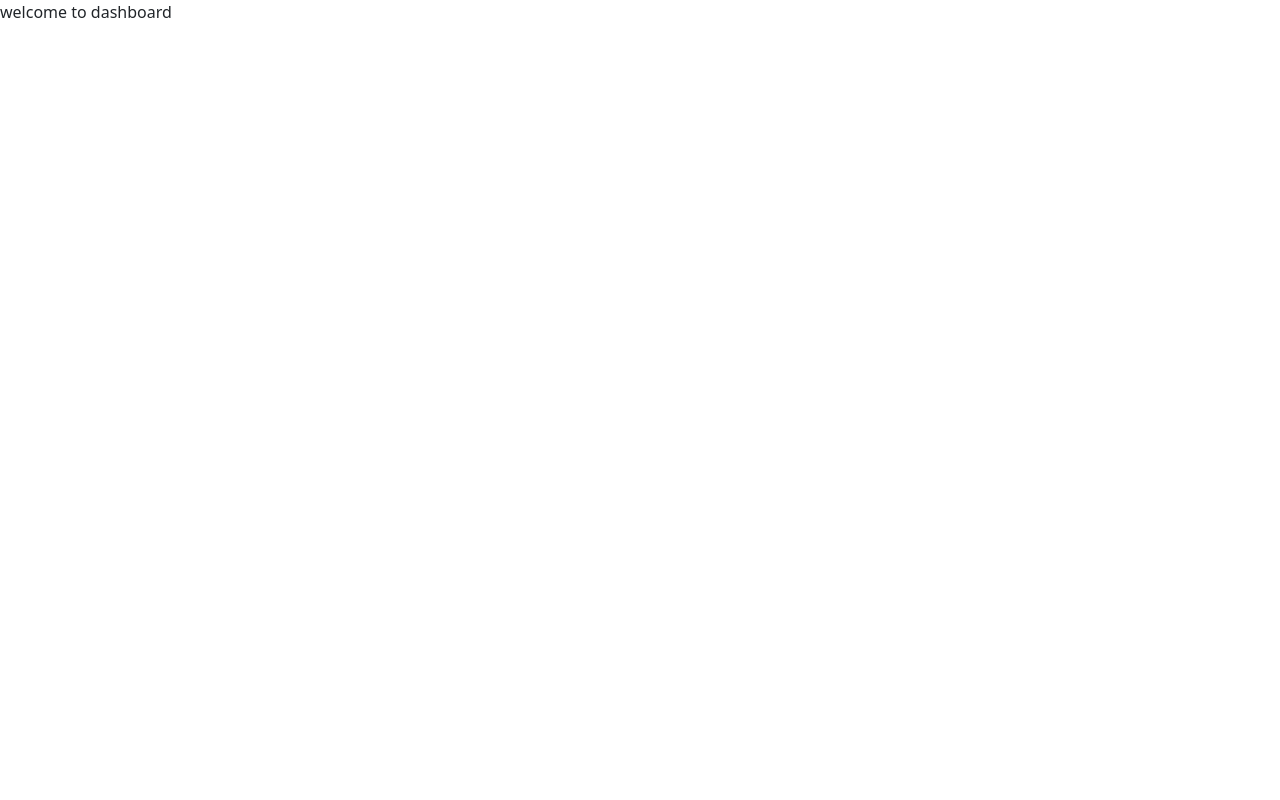
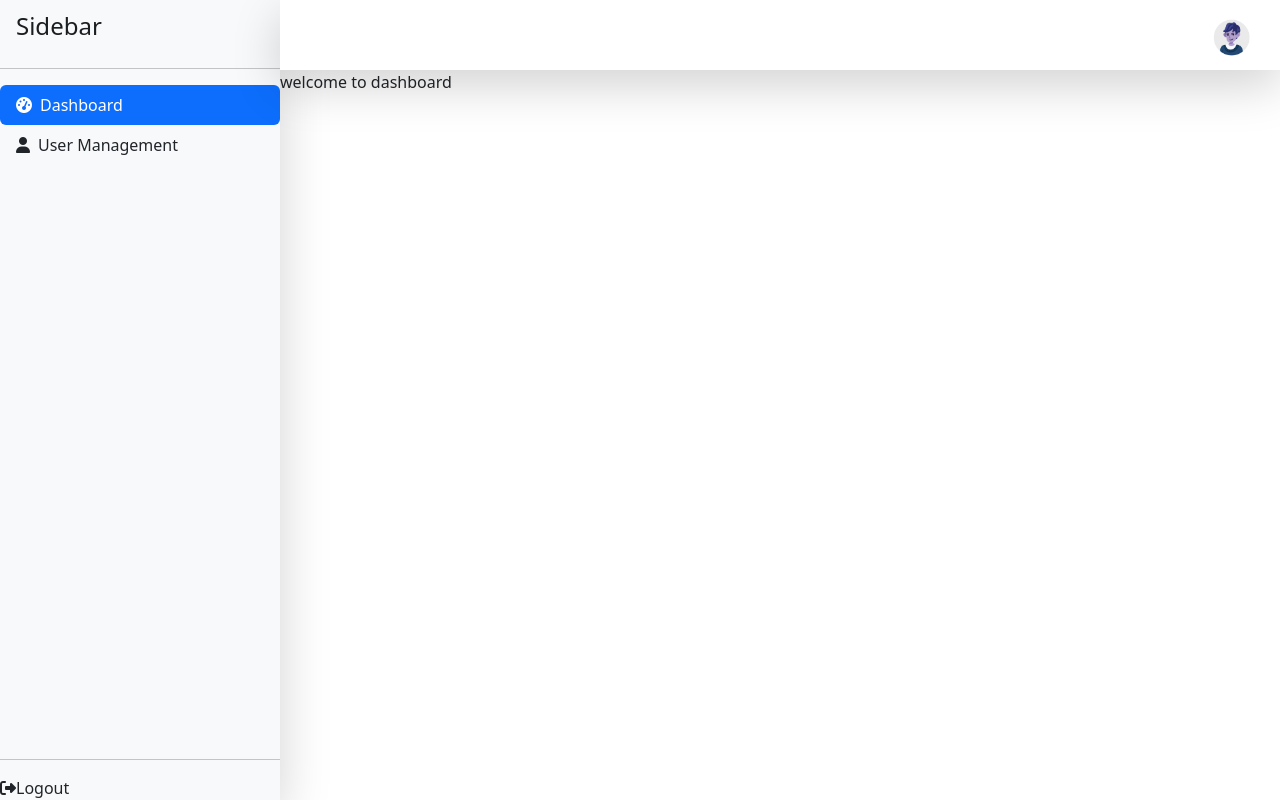
Before and after one commit to KanithiSubramanyam/final-assessment, an Angular app: page /dashboard in a window 1280 px wide. Built offline with nearby package versions, Linux system fonts and the light colour scheme.

Commit message:
changes in sidebar

```diff
--- a/src/app/app.component.ts
+++ b/src/app/app.component.ts
@@ -1,12 +1,15 @@
 import { Component } from '@angular/core';
 import { RouterOutlet } from '@angular/router';
 import { LoginComponent } from './login/login.component';
+import { SidebarComponent } from './homepage/sidebar/sidebar.component';
+import { TopbarComponent } from './homepage/topbar/topbar.component';
+import { MainComponent } from './homepage/main/main.component';
 
 
 @Component({
   selector: 'app-root',
   standalone: true,
-  imports: [RouterOutlet,LoginComponent],
+  imports: [RouterOutlet,LoginComponent, SidebarComponent, TopbarComponent, MainComponent],
   templateUrl: './app.component.html',
   styleUrl: './app.component.css'
 })
--- a/src/app/homepage/sidebar/sidebar.component.html
+++ b/src/app/homepage/sidebar/sidebar.component.html
@@ -1,4 +1,4 @@
-<main class="d-flex flex-nowrap shadow-lg">
+<div class="d-flex flex-nowrap shadow-lg">
     <!-- Sidebar -->
     <div class="d-flex flex-column flex-shrink-0 bg-light sidebar"
          [ngClass]="{'icon-sidebar': isCollapsed}"
@@ -11,54 +11,24 @@
       <hr>
       <ul class="nav nav-pills flex-column mb-auto">
         <li class="nav-item">
-          <a href="#" class="nav-link active" aria-current="page">
-            <i class="fas fa-home me-2"></i>
-            <span *ngIf="!isCollapsed">Home</span>
-          </a>
-        </li>
-        <li>
-          <a href="#" class="nav-link link-dark" [routerLink] = "['/dashboard']">
+          <a [routerLink]="['/dashboard']" [routerLinkActive]="'active'" [routerLinkActiveOptions]="{exact : true}" class="nav-link active" aria-current="page">
             <i class="fas fa-tachometer-alt me-2"></i>
             <span *ngIf="!isCollapsed">Dashboard</span>
           </a>
         </li>
         <li>
-          <a href="#" class="nav-link link-dark">
-            <i class="fas fa-shopping-cart me-2"></i>
-            <span *ngIf="!isCollapsed">Orders</span>
-          </a>
-        </li>
-        <li>
-          <a href="#" class="nav-link link-dark">
-            <i class="fas fa-box-open me-2"></i>
-            <span *ngIf="!isCollapsed">Products</span>
-          </a>
-        </li>
-        <li>
-          <a href="#" class="nav-link link-dark">
-            <i class="fas fa-users me-2"></i>
-            <span *ngIf="!isCollapsed">Customers</span>
+          <a [routerLink]="['/userManagement']" [routerLinkActive]="'active'" [routerLinkActiveOptions]="{exact : true}" class="nav-link link-dark">
+            <i class="fas fa-user me-2"></i>
+            <span *ngIf="!isCollapsed">User Management</span>
           </a>
         </li>
       </ul>
       <hr>
-      <div class="dropdown">
-        <a href="#" class="d-flex align-items-center link-dark text-decoration-none dropdown-toggle" data-bs-toggle="dropdown" aria-expanded="false">
-          <img src="https://github.com/mdo.png" alt="" width="32" height="32" class="rounded-circle me-2">
-          <strong *ngIf="!isCollapsed">mdo</strong>
+      <div class="">
+        <a href="#" class="d-flex align-items-center link-dark text-decoration-none" [routerLink]="['/login']" [routerLinkActive]="'active'" [routerLinkActiveOptions]="{exact : true}" >
+          <i class="fa-solid fa-right-from-bracket"></i>
+         <span>Logout</span>
         </a>
-        <ul class="dropdown-menu text-small shadow">
-          <li><a class="dropdown-item" href="#">New project...</a></li>
-          <li><a class="dropdown-item" href="#">Settings</a></li>
-          <li><a class="dropdown-item" href="#">Profile</a></li>
-          <li><hr class="dropdown-divider"></li>
-          <li><a class="dropdown-item" href="#">Sign out</a></li>
-        </ul>
       </div>
     </div>
-
-    <!-- Content Area -->
-    <div class="content-area flex-grow-1">
-      <!-- Your content goes here -->
-    </div>
-  </main>
+  </div>
```
Also changed, not shown: src/app/app.routes.ts (+9 -5 lines).
